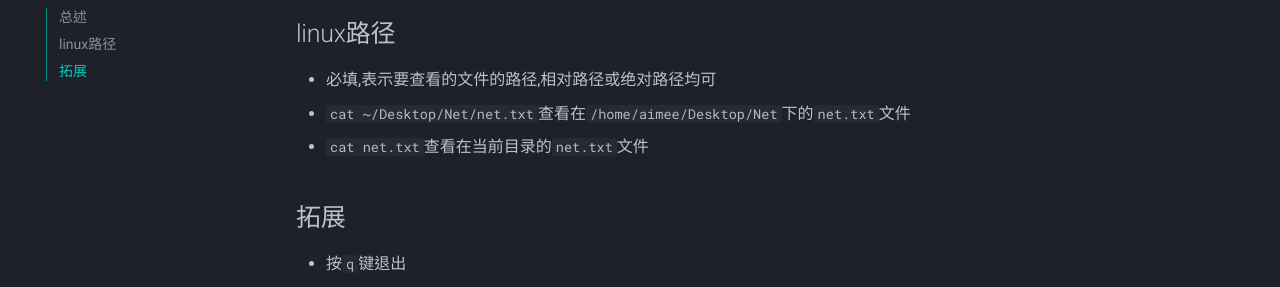
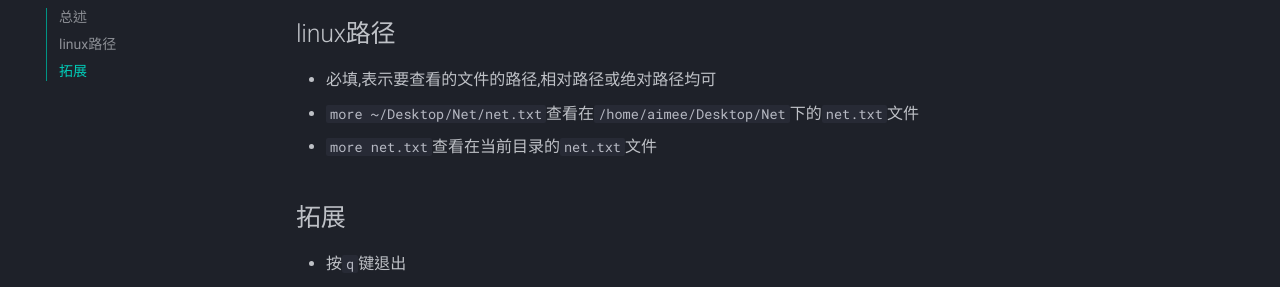
Before and after one commit to AimeeAngelia/AimeeAngelia.github.io, an MkDocs documentation site: the page built from docs/Commend/more.md, in a window 1280 px wide. Shown: the part 384-671 px from the top of the page. Built offline with MkDocs 1.6.1 and Material for MkDocs 9.7.7, drawn with Linux system fonts in a browser that asks for light colours.

Commit message:
Update more.md

```diff
--- a/docs/Commend/more.md
+++ b/docs/Commend/more.md
@@ -10,8 +10,8 @@ more linux路径
 ## linux路径
 
 * 必填,表示要查看的文件的路径,相对路径或绝对路径均可
-* `cat ~/Desktop/Net/net.txt`查看在`/home/aimee/Desktop/Net`下的`net.txt`文件
-* `cat net.txt`查看在当前目录的`net.txt`文件
+* `more ~/Desktop/Net/net.txt`查看在`/home/aimee/Desktop/Net`下的`net.txt`文件
+* `more net.txt`查看在当前目录的`net.txt`文件
 
 ## 拓展
 
```
